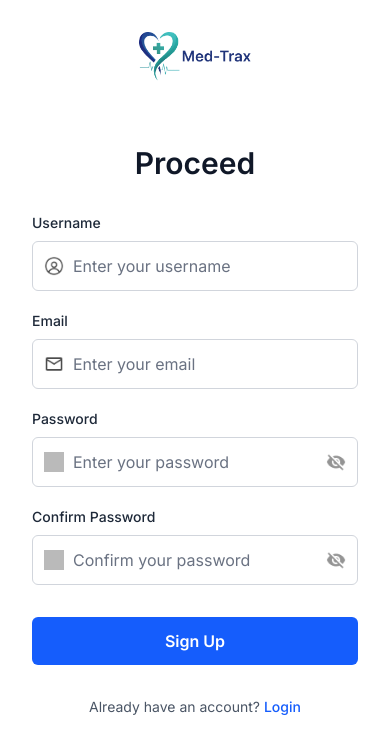
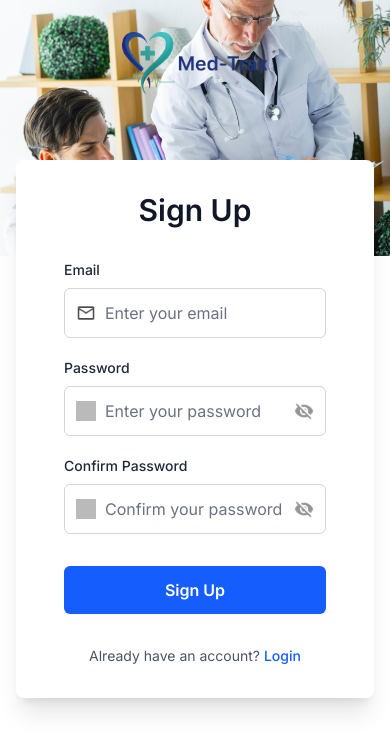
Before and after one commit to Rashiika/Med-Trax, a React (Vite) app: page /signup in a window 390 px wide. Shown: the top 754 px of the page. Built offline with nearby package versions, Linux system fonts and the light colour scheme; grey boxes are pictures that could not be loaded.

Commit message:
The pages are now responsive

```diff
--- a/src/components/Layout/FormLayout.jsx
+++ b/src/components/Layout/FormLayout.jsx
@@ -1,28 +1,45 @@
-import React from "react";
-import hospitalImg from "../../assets/hospital.png";
-import logo from "../../assets/logo.png";
+import React from 'react';
+import logo from '../../assets/logo.png';
+import hospitalImg from '../../assets/hospital.png';
 
 const FormLayout = ({ children }) => {
     return (
-
-    <div className="flex flex-col md:flex-row h-screen w-full bg-white font-[Inter]">
-      <div className="hidden md:block md:w-1/2 h-full relative">
+        <div className="min-h-screen w-full bg-white md:flex md:flex-row font-[Inter]">
+            <div className="hidden md:block md:w-1/2 md:h-screen md:sticky md:top-0">
                 <img
                     src={hospitalImg}
-          alt="Hospital"
-          className="w-full h-full object-cover rounded-none md:rounded-r-[100px]"
+                    alt="Hospital Background"
+                    className="w-full h-full object-cover"
+                />
+                 <div className="absolute top-8 left-0 right-0 flex justify-center z-10">
+                     <img src={logo} alt="Logo" className="w-40 h-auto"/>
+                 </div>
+            </div>
+
+            <div className="w-full md:w-1/2 flex flex-col items-center">
+                <div className="relative w-full md:hidden">
+                    <div className="absolute top-0 left-0 w-full flex justify-center pt-8 z-10">
+                        <img src={logo} alt="Med-Trax" className="h-16 w-auto" />
+                    </div>
+                    <div className="w-full h-64">
+                        <img
+                            src={hospitalImg}
+                            alt=""
+                            className="w-full h-full object-cover"
                         />
                     </div>
-      <div className="w-full md:w-1/2 flex flex-col justify-center px-4 sm:px-8 py-8 overflow-y-auto">
-        <div className="w-full max-w-md mx-auto flex flex-col items-center">
-
-
-          <div className="mb-16">
-            <img src={logo} alt="Logo" className="w-28 sm:w-36 md:w-40 h-auto" />
                 </div>
 
-          <div className="w-full">{children}</div>
+                 <div className="hidden md:flex justify-center pt-12 pb-8">
+                     <img src={logo} alt="Med-Trax" className="h-16 w-auto" />
                  </div>
+
+                <div className="relative w-full max-w-md px-4 md:px-0 md:flex md:flex-col md:justify-center md:flex-grow">
+                    <div className="bg-white rounded-lg shadow-xl p-8 -mt-24 z-20 md:mt-0 md:shadow-none md:bg-transparent md:p-0 md:z-0">
+                        {children}
+                    </div>
+                </div>
+                 <div className="pb-12 md:hidden"></div>
             </div>
         </div>
     );
--- a/src/pages/Login.jsx
+++ b/src/pages/Login.jsx
@@ -1,17 +1,12 @@
 import React, { useState } from "react";
-import { Link } from "react-router-dom";
 import FormLayout from "../components/Layout/FormLayout";
 import Input from "../components/Input/Input";
 import emailIcon from "../assets/email.png";
 import lockIcon from "../assets/lock.png";
 import eyeOpen from "../assets/eye.png";
 import eyeClose from "../assets/eyeclose.png";
-import { useDispatch } from "react-redux";
-import { loginUser } from "../redux/features/authSlice";
 
 const LoginPage = () => {
-
-  const dispatch = useDispatch();
   const [formData, setFormData] = useState({ email: "", password: "" });
   const [errors, setErrors] = useState({});
   const [showPassword, setShowPassword] = useState(false);
@@ -61,8 +56,6 @@ const LoginPage = () => {
     }
     alert("Login successful!");
     console.log(formData);
-
-    dispatch(loginUser({ credentials: formData }));
   };
 
   return (
@@ -133,12 +126,12 @@ const LoginPage = () => {
 
 
         <div className="text-right mb-6">
-          <Link
-            to="/EmailOtp"
+          <a
+            href="/VerifyOtp"
             className="text-sm text-blue-600 hover:underline font-medium"
           >
             Forgot Password?
-          </Link>
+          </a>
         </div>
 
 
@@ -151,9 +144,9 @@ const LoginPage = () => {
 
         <p className="text-center text-gray-600 text-sm mt-12">
           Don’t have an account?{" "}
-          <Link to="/signup" className="text-blue-600 hover:underline font-medium">
+          <a href="/signup" className="text-blue-600 hover:underline font-medium">
             Sign Up
-          </Link>
+          </a>
         </p>
       </form>
     </FormLayout>
--- a/src/pages/Signup.jsx
+++ b/src/pages/Signup.jsx
@@ -1,64 +1,50 @@
 import React, { useState } from "react";
-import { Link, useNavigate } from "react-router-dom";
+import { Link } from "react-router-dom";
 import FormLayout from "../components/Layout/FormLayout";
 import Input from "../components/Input/Input";
 import Button from "../components/Button/Button";
-import userIcon from "../assets/user.png";
+
 import emailIcon from "../assets/email.png";
 import lockIcon from "../assets/lock.png";
-import { useDispatch, useSelector } from "react-redux";
-import { registerUser } from "../redux/features/authSlice";
 
 const Signup = () => {
-  const dispatch = useDispatch();
-  const role = useSelector((state) => state.role.selectedRole);
-  const navigate = useNavigate();
-
   const [formData, setFormData] = useState({
-    username: "",
     email: "",
     password: "",
     confirmPassword: "",
-    role: role,
   });
 
   const [errors, setErrors] = useState({});
-  const [loading, setLoading] = useState(false);
   const [showPassword, setShowPassword] = useState(false);
   const [showConfirm, setShowConfirm] = useState(false);
-  const [passwordFocused, setPasswordFocused] = useState(false);
 
-  const uppercaseRegex = /[A-Z]/;
-  const numberRegex = /[0-9]/;
-  const specialCharRegex = /[!@#$%^&*(),.?":{}|<>]/;
 
-  const checkPasswordRules = (password) => ({
-    hasUppercase: uppercaseRegex.test(password),
-    hasLength: password.length >= 8,
-    hasNumber: numberRegex.test(password),
-    hasSpecialChar: specialCharRegex.test(password),
-  });
-
-  const [passwordRules, setPasswordRules] = useState({
-    hasUppercase: false,
-    hasLength: false,
-    hasNumber: false,
-    hasSpecialChar: false,
-  });
+  const emailRegex = /^[^\s@]+@[^\s@]+\.[^\s@]+$/;
 
   const handleChange = (e) => {
     const { name, value } = e.target;
     setFormData({ ...formData, [name]: value });
 
+
+    if (name === "email") {
+      if (!value) {
+        setErrors((prev) => ({ ...prev, email: "Email is required" }));
+      } else if (!value.includes("@")) {
+        setErrors((prev) => ({ ...prev, email: "'@' is missing in the email" }));
+      } else if (!emailRegex.test(value)) {
+        setErrors((prev) => ({ ...prev, email: "Invalid email format" }));
+      } else {
+        setErrors((prev) => ({ ...prev, email: "" }));
+      }
+    }
+
     if (name === "password") {
-      setPasswordRules(checkPasswordRules(value));
-
       if (!value) {
         setErrors((prev) => ({ ...prev, password: "Password is required" }));
       } else if (value.length < 8) {
         setErrors((prev) => ({
           ...prev,
-          // password: "Password must be at least 8 characters",
+          password: "Password must be at least 8 characters",
         }));
       } else {
         setErrors((prev) => ({ ...prev, password: "" }));
@@ -82,43 +68,34 @@ const Signup = () => {
     }
   };
 
-  const handleSubmit = async (e) => {
+
+  const handleSubmit = (e) => {
     e.preventDefault();
 
-    if (!formData.username || !formData.email || !formData.password || !formData.confirmPassword) {
+    if (Object.values(errors).some((error) => error)) {
+      alert("Please fix the errors before submitting.");
+      return;
+    }
+
+    if (!formData.email || !formData.password || !formData.confirmPassword) {
       alert("Please fill in all fields.");
       return;
     }
 
-    if (formData.password !== formData.confirmPassword) {
-      alert("Passwords do not match.");
-      return;
-    }
-
-    alert("Signup successful!");
-    console.log(formData);
+    alert("Signup Successful!");
+    console.log("Form data:", formData);
   };
 
   return (
     <FormLayout>
       <h2 className="text-3xl font-semibold text-center mb-8 text-gray-900">
-        Proceed
+        Sign Up
       </h2>
 
       <form
         onSubmit={handleSubmit}
         className="space-y-4 w-full max-w-md mx-auto px-4 sm:px-8"
       >
-        <Input
-          label="Username"
-          type="text"
-          name="username"
-          placeholder="Enter your username"
-          value={formData.username}
-          onChange={handleChange}
-          icon={userIcon}
-          error={errors.username}
-        />
 
         <Input
           label="Email"
@@ -131,10 +108,10 @@ const Signup = () => {
           error={errors.email}
         />
 
-        {/* Password Input */}
+
         <Input
           label="Password"
-          type={showPassword ? "text" : "password"}
+          type="password"
           name="password"
           placeholder="Enter your password"
           value={formData.password}
@@ -144,63 +121,11 @@ const Signup = () => {
           showPassword={showPassword}
           onTogglePassword={() => setShowPassword(!showPassword)}
           error={errors.password}
-          onFocus={() => setPasswordFocused(true)}
-          onBlur={() => setPasswordFocused(false)}
         />
-
-        {/* Password Specification Lines */}
-        {(passwordFocused || formData.password) && (
-          <div className="text-sm mt-2 space-y-1">
-            <p
-              className={`${
-                passwordRules.hasUppercase
-                  ? "text-green-600"
-                  : formData.password
-                  ? "text-red-500"
-                  : "text-blue-500"
-              }`}
-            >
-              • An uppercase character
-            </p>
-            <p
-              className={`${
-                passwordRules.hasLength
-                  ? "text-green-600"
-                  : formData.password
-                  ? "text-red-500"
-                  : "text-blue-500"
-              }`}
-            >
-              • At least 8 characters
-            </p>
-            <p
-              className={`${
-                passwordRules.hasNumber
-                  ? "text-green-600"
-                  : formData.password
-                  ? "text-red-500"
-                  : "text-blue-500"
-              }`}
-            >
-              • At least a number
-            </p>
-            <p
-              className={`${
-                passwordRules.hasSpecialChar
-                  ? "text-green-600"
-                  : formData.password
-                  ? "text-red-500"
-                  : "text-blue-500"
-              }`}
-            >
-              • At least one special symbol
-            </p>
-          </div>
-        )}
 
         <Input
           label="Confirm Password"
-          type={showConfirm ? "text" : "password"}
+          type="password"
           name="confirmPassword"
           placeholder="Confirm your password"
           value={formData.confirmPassword}
@@ -212,6 +137,7 @@ const Signup = () => {
           error={errors.confirmPassword}
         />
 
+
         <div className="mt-8">
           <Button type="submit" fullWidth>
             Sign Up
@@ -219,9 +145,10 @@ const Signup = () => {
         </div>
       </form>
 
+
       <p className="text-center text-gray-600 text-sm mt-8">
         Already have an account?{" "}
-        <Link to="/login" className="text-blue-600 hover:underline font-medium">
+        <Link to="/" className="text-blue-600 hover:underline font-medium">
           Login
         </Link>
       </p>
```
Lines whose indentation alone changed are shown as unchanged.
